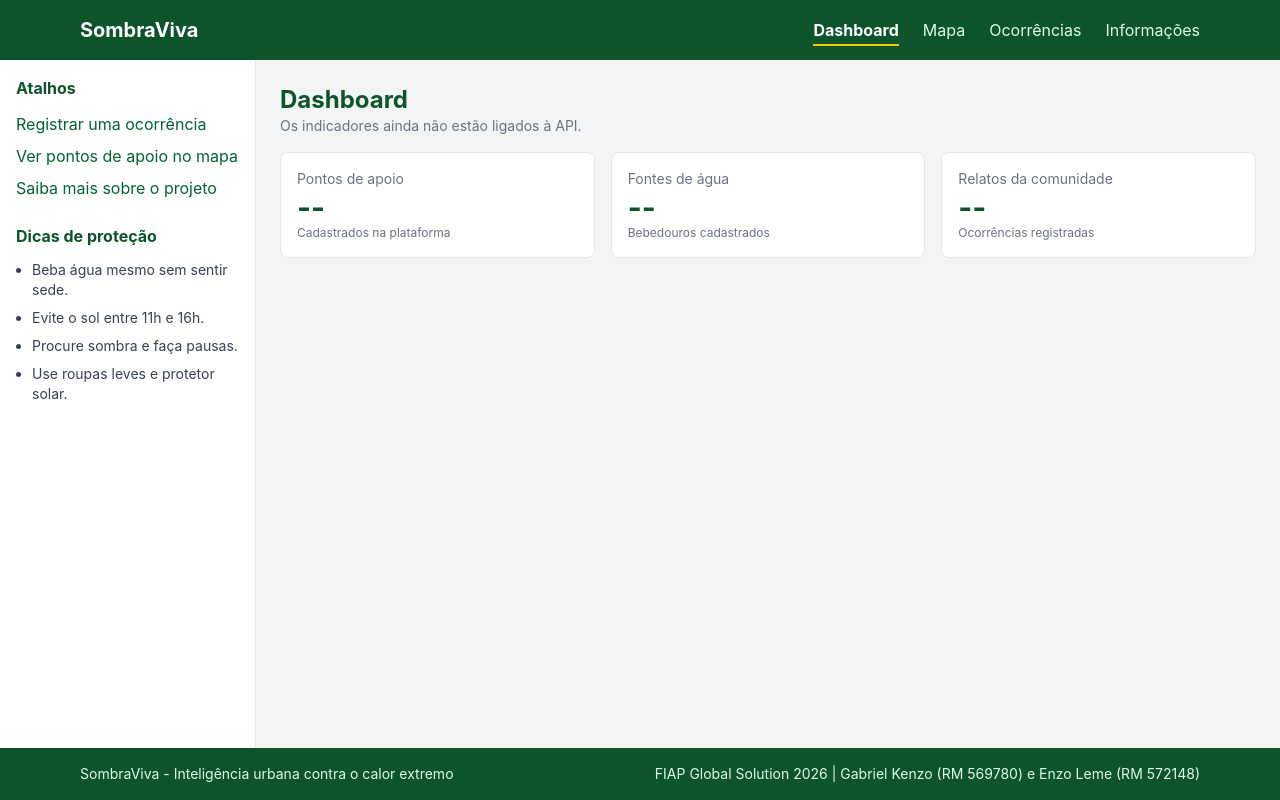
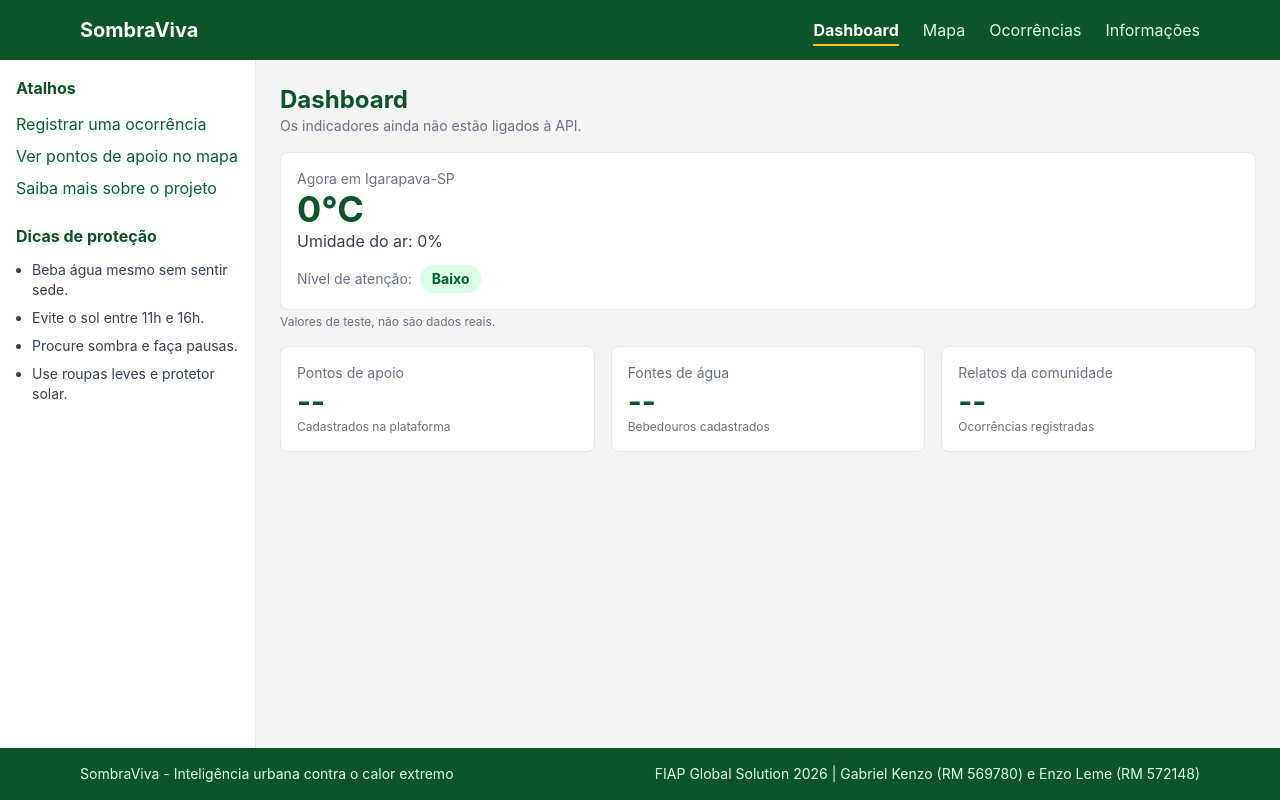
Before and after one commit to gabkenzoo/front-gs, a React (Vite) app: page / in a window 1280 px wide. Built offline with nearby package versions, Linux system fonts and the light colour scheme.

Commit message:
Cria o TemperatureCard

```diff
--- /dev/null
+++ b/src/components/dashboard/TemperatureCard.jsx
@@ -0,0 +1,18 @@
+import RiskBadge from '../ui/RiskBadge'
+
+// Mostra a temperatura, a umidade e o nível de atenção
+function TemperatureCard({ cidade, temperatura, umidade, nivel }) {
+  return (
+    <div className="bg-white rounded-lg border border-gray-200 p-4">
+      <h3 className="text-sm text-gray-500">Agora em {cidade}</h3>
+      <p className="text-4xl font-bold text-green-900">{temperatura}°C</p>
+      <p className="text-gray-700">Umidade do ar: {umidade}%</p>
+      <div className="mt-3">
+        <span className="text-sm text-gray-500 mr-2">Nível de atenção:</span>
+        <RiskBadge nivel={nivel} />
+      </div>
+    </div>
+  )
+}
+
+export default TemperatureCard
--- a/src/pages/Dashboard.jsx
+++ b/src/pages/Dashboard.jsx
@@ -1,4 +1,5 @@
 import DashboardCard from '../components/dashboard/DashboardCard'
+import TemperatureCard from '../components/dashboard/TemperatureCard'
 
 function Dashboard() {
   return (
@@ -7,6 +8,18 @@ function Dashboard() {
       <p className="text-sm text-gray-500 mb-4">
         Os indicadores ainda não estão ligados à API.
       </p>
+
+      <div className="mb-4">
+        <TemperatureCard
+          cidade="Igarapava-SP"
+          temperatura={0}
+          umidade={0}
+          nivel="baixo"
+        />
+        <p className="text-xs text-gray-500 mt-1">
+          Valores de teste, não são dados reais.
+        </p>
+      </div>
 
       <div className="grid grid-cols-1 sm:grid-cols-3 gap-4">
         <DashboardCard
```
